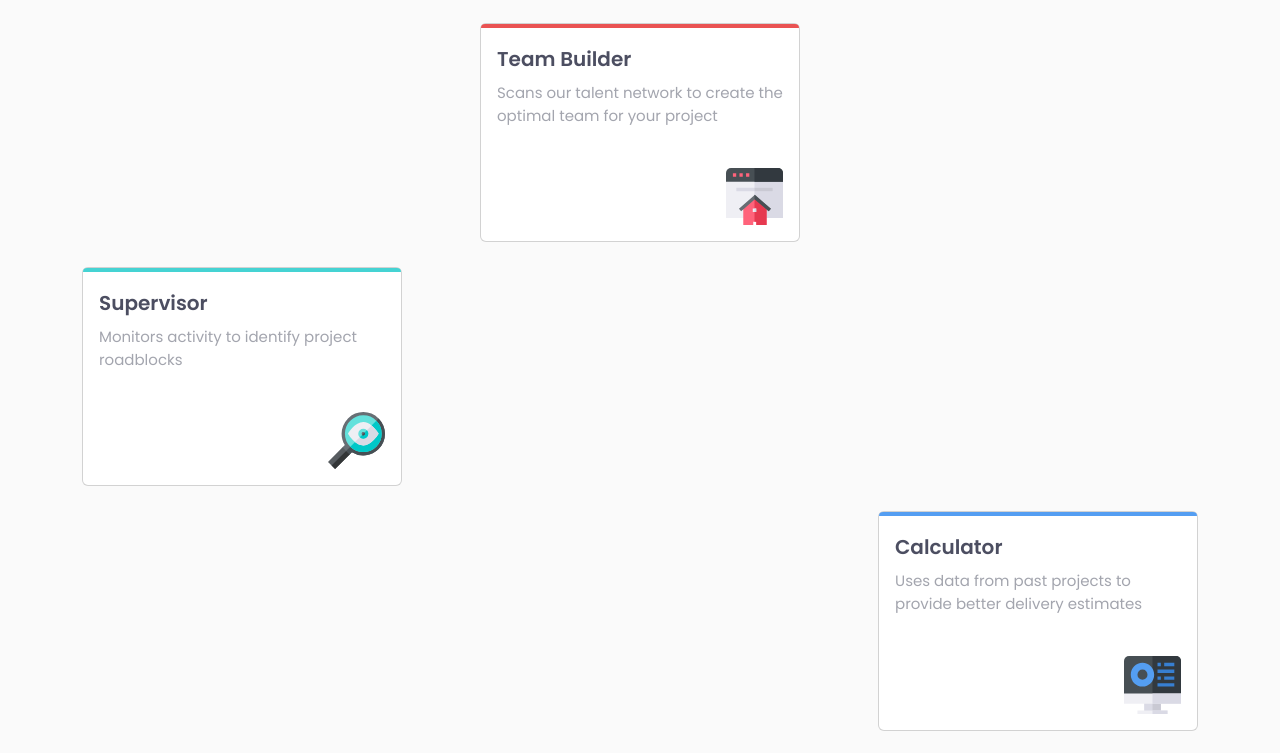
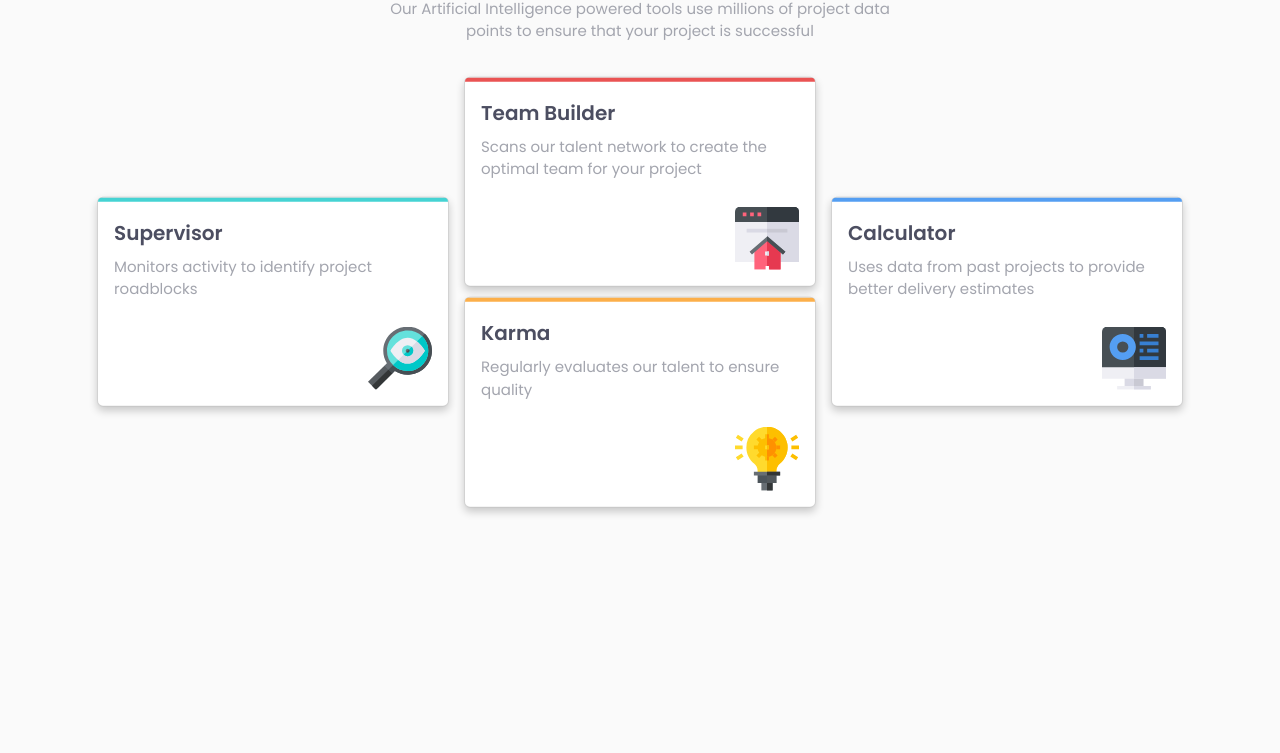
Before and after one commit to ashish-tiwari98/Four-Card-Component, a plain HTML site: page index.html in a window 1280 px wide. Shown: the part 191-944 px from the top of the page. After the commit the page ends 800 px from the top, so only its background shows below. Drawn offline with nearby package versions, Linux system fonts and the light colour scheme.

Commit message:
Completed desktop design

```diff
--- a/index.html
+++ b/index.html
@@ -15,10 +15,10 @@
   <!-- Feel free to remove these styles or customise in your own stylesheet 👍 -->
 </head>
 <body>
-  <main class="container">
+  <main class="container center">
     <div class="text-center">
-      <h1 class="fw-light">Reliable, efficient delivery</h1>
-      <h1 class="heading"><strong>Powered by Technology</strong></h1>
+      <h2 class="fw-light">Reliable, efficient delivery</h2>
+      <h2 class="heading"><strong>Powered by Technology</strong></h2>
       <p class="col-6 mx-auto p-2">Our Artificial Intelligence powered tools use millions of project data points to ensure that your project is successful</p>
 
       <div class="d-flex justify-content-center" id="card-top">
@@ -32,7 +32,8 @@
         </div>
       </div>
 
-      <div class="d-flex justify-content-start" id="card-left">
+      <div class="row">
+      <div class="d-flex justify-content-start col-sm-6" id="card-left">
       <div class="card">
         <div class="card-img-top" style="width:100%;background-color: hsl(180, 62%, 55%);height: 4px;"></div>
         <div class="card-body">
@@ -43,7 +44,7 @@
       </div>
     </div>
 
-      <div class="d-flex justify-content-end" id="card-right">
+      <div class="d-flex justify-content-end col-sm-6" id="card-right">
       <div class="card">
         <div class="card-img-top" style="width:100%;background-color: hsl(212, 86%, 64%);height: 4px;"></div>
         <div class="card-body">
@@ -53,6 +54,7 @@
         </div>
       </div>
     </div>
+  </div>
 
     <div class="d-flex justify-content-center" id="card-bottom">
       <div class="card">
--- a/styles.css
+++ b/styles.css
@@ -14,14 +14,36 @@ body{
     color: hsl(234, 12%, 34%);
 }
 
-.container{
-    position:relative;
+@media screen and (min-width:768px){
+.center{
+    position: absolute;
+    left: 50%;
+    top: 50%;
+    transform: translate(-50%, -80%);
+}
+.card{
+    position: relative;
+    width:22rem;
+    text-align: left;
+    margin-top: 10px;
+    box-shadow: 0 4px 8px 0 rgba(0,0,0,0.2);
 }
 
-.card{
-    width:20rem;
-    text-align: left;
-    margin-top: 25px;
+#card-left,#card-right{
+    position: relative;
+    top:120px;
+}
+#card-top,#card-bottom{
+    position: absolute;
+    left:calc(50% - 11rem);
+}
+
+#card-left{
+    left:15px;
+}
+#card-right{
+    right:15px;
+}
 }
 
 .card-title{
@@ -30,13 +52,19 @@ body{
 
 .bottom{
     width:20%;
-    margin-top:25px;
+    margin-top:10px;
     float: right;
 }
-.card-left{
-    float:inline-start;
+.row{
+    height:100%;
 }
 
-.card-right{
-    float: inline-end;
+@media only screen and (max-width:768px){
+    .card{
+        position: relative;
+        width:80%;
+    }
+    .container{
+        position: absolute;
+    }
 }
```
